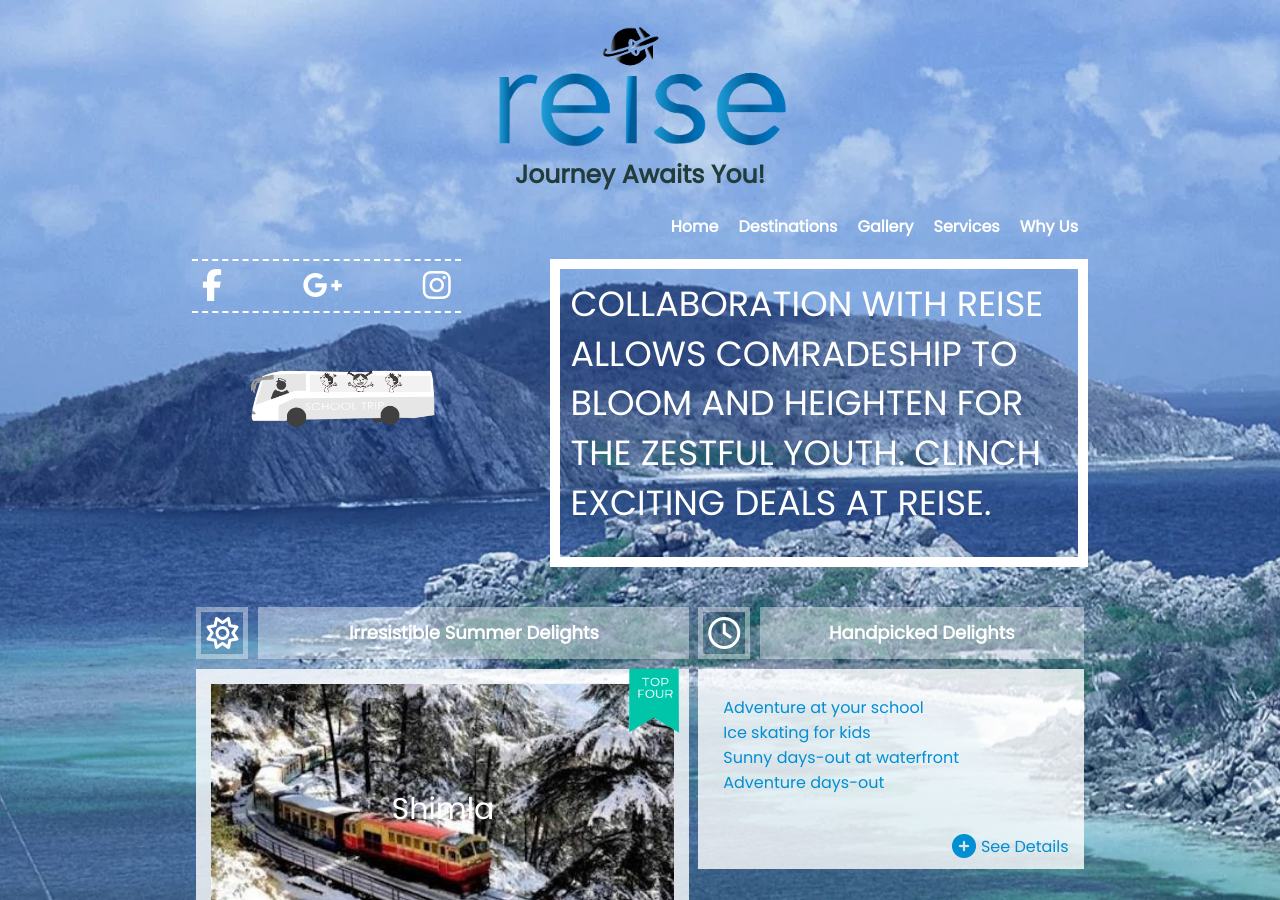
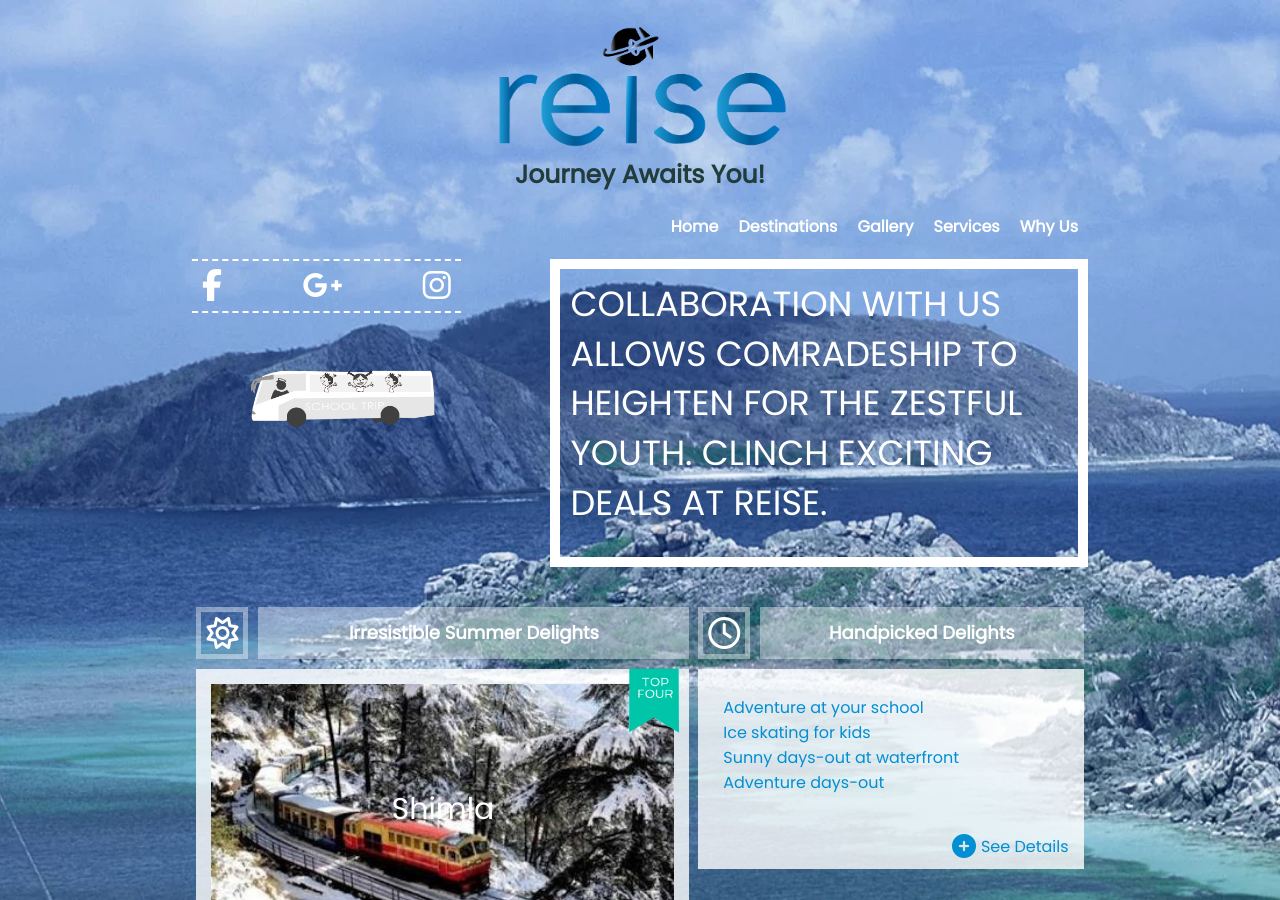
Before and after one commit to Reisecorp/reise.github.io, a Jekyll site: the page built from index.html, in a window 1280 px wide and 900 px high. Built offline with Jekyll 4.4.1, drawn with Linux system fonts in a browser that asks for light colours; nearby versions of some CDN libraries; some web fonts are replaced.

Commit message:
content update

```diff
--- a/_includes/hero.html
+++ b/_includes/hero.html
@@ -15,7 +15,7 @@
 	</div>
 	<div class="right">
 		<div class="right-text">PREARRANGE YOUR SCHOOL TRIPS AND OUTINGS WITH REISE. MAKE MEMORIES WITH US.</div>
-		<div class="right-text" style="font-size: 35px">COLLABORATION WITH REISE ALLOWS COMRADESHIP TO BLOOM AND HEIGHTEN FOR THE ZESTFUL YOUTH. CLINCH EXCITING DEALS AT REISE.</div>
-		<div class="right-text">Lorem ipsum dolor sit amet, consectetur adipisicing elit. Ad, fugit.</div>
+		<div class="right-text" style="font-size: 35px">COLLABORATION WITH US ALLOWS COMRADESHIP TO  HEIGHTEN FOR THE ZESTFUL YOUTH. CLINCH EXCITING DEALS AT REISE.</div>
+		<div class="right-text" style="font-size: 35px">YEAR ROUND ASSISTANCE AND CONVENIENCES PROFFERED TO OUR ASSOCIATED INSTITUTIONS AT AFFORDABLE FIGURES.</div>
 	</div>
 </div>
```
Also changed, not shown: static/img/locations/manali.jpg.
